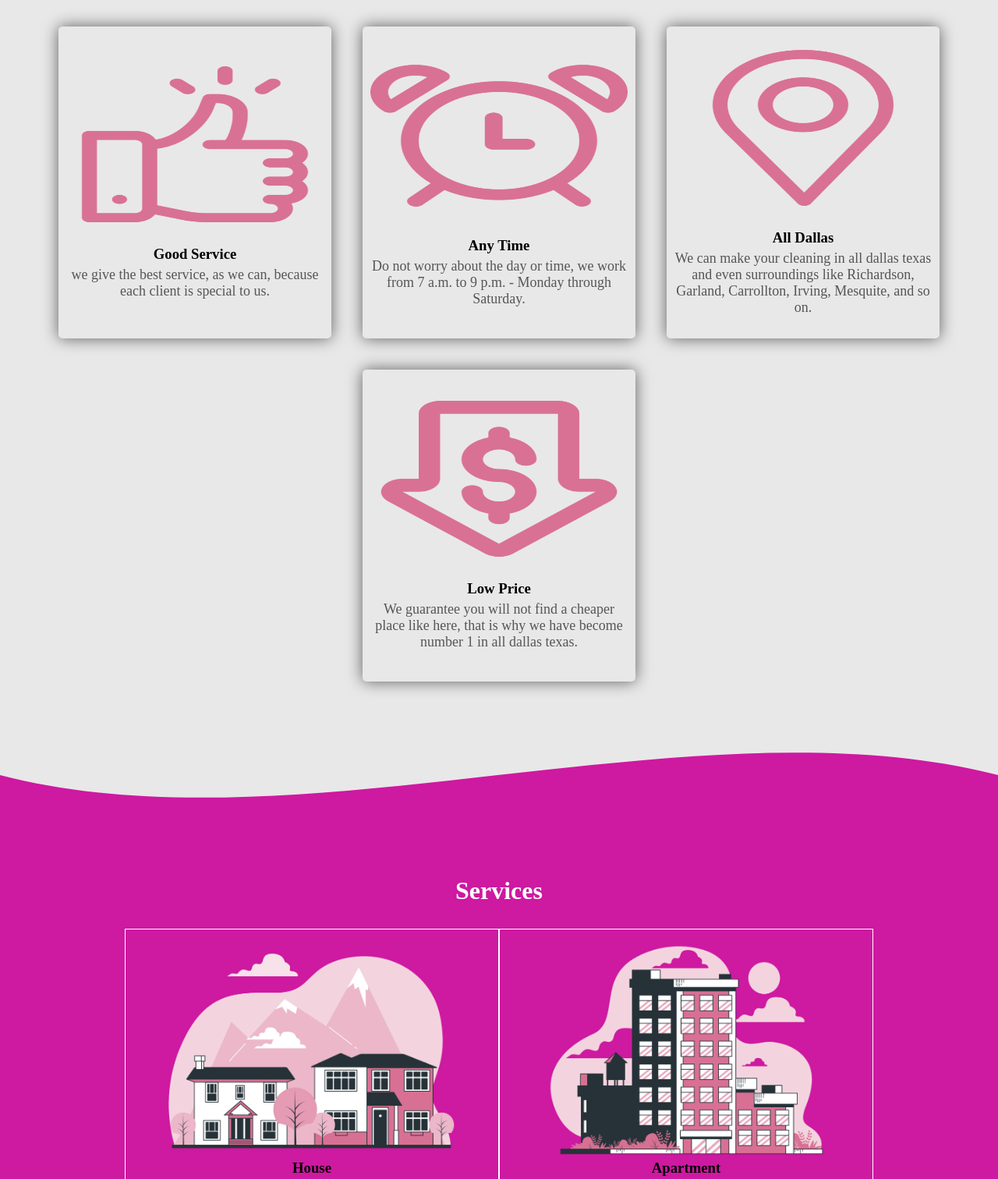
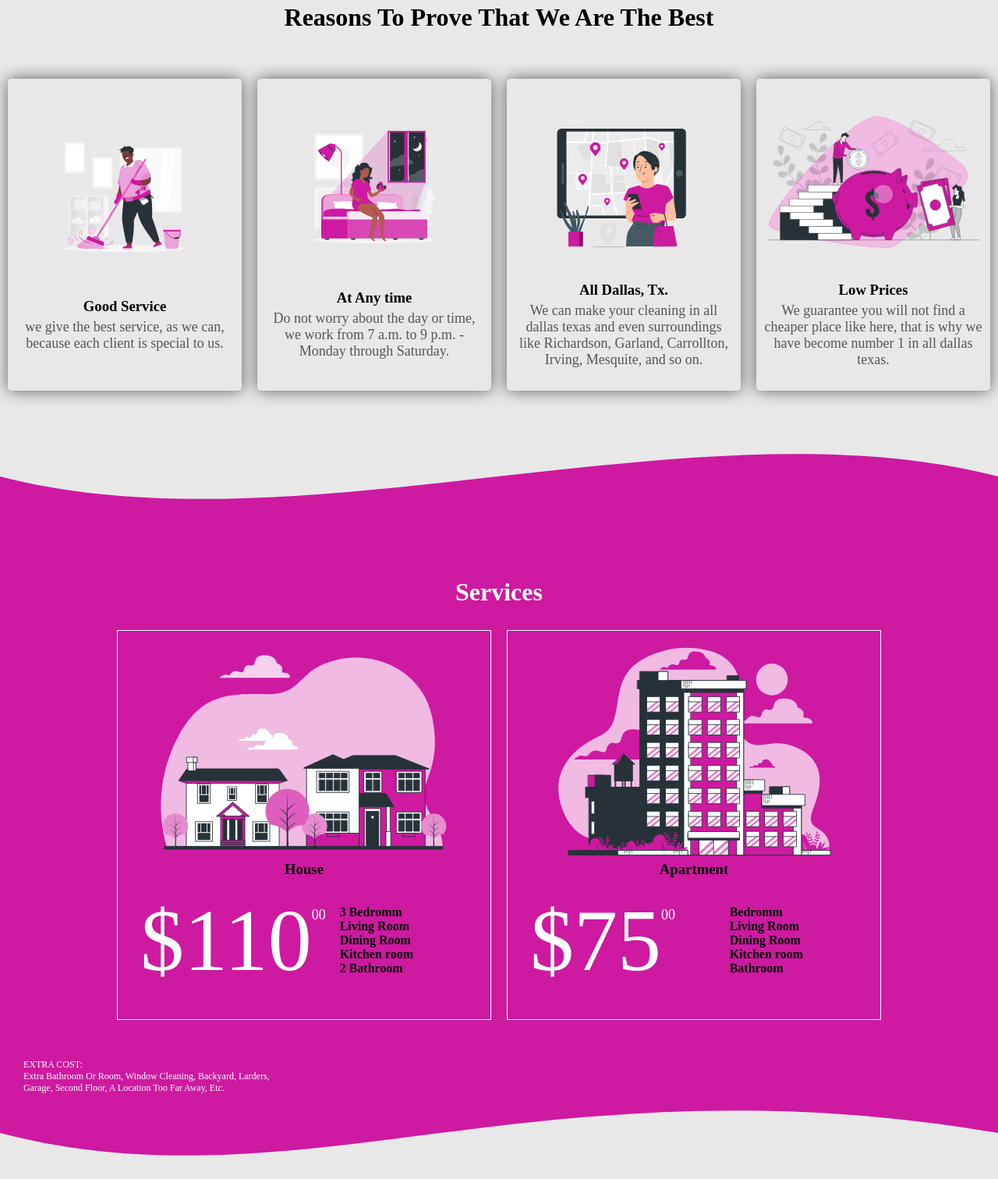
Before and after one commit to rdpaulgarcia28/veronicahousecleaning, a plain HTML site: page index.html in a window 1280 px wide. Shown: the part 836-2348 px from the top of the page at 78% size. Drawn offline with Linux system fonts and the light colour scheme.

Commit message:
23-03-2022

```diff
--- a/css/style.css
+++ b/css/style.css
@@ -16,7 +16,7 @@
     --hero__button__Font:"Oswald-Bold";
     --hero__button__colorFont: white;
     --hero__button__backgroundColor: rgb(98, 0, 155) ;
-    --backgroundColor: rgb(206, 25, 161);
+    --backgroundColor: #ce19a1;
 }
 .hero{
     width: 100%;
@@ -101,6 +101,12 @@
     object-fit: cover;
 }
 /********************************************************/
+.sers{}
+.sers_titule{
+    text-align: center;
+    margin-top: 40px;
+    font-size: 2rem;
+}
 .boxCards{
     width: 100%;
     height: 100%;
@@ -111,13 +117,13 @@
     flex-wrap: wrap;
 }
 .boxCards__card{
-    width: 350px;
+    width: 300px;
     height: 400px;
     display: flex;
     flex-direction: column;
     justify-content: center;
     align-items: center;
-    margin: 20px;
+    margin: 10px;
     padding: 0 10px;
     border-radius: 5px;
 }
@@ -170,7 +176,7 @@
     display: flex;
     flex-direction: column;
     align-items: center;
-    margin-bottom: 50px;
+    margin:0 10px 50px 10px;
     border: solid white 1px;
     padding: 20px;
 }
@@ -226,7 +232,10 @@
         width: 40%;
     }
 }
-@media(max-width:1000px){
+@media(max-width:1024px){
+    .boxCards__card{
+        width: 330px;
+    }
     .img__center{
         display: none;
     }
--- a/index.html
+++ b/index.html
@@ -72,34 +72,35 @@
         </section>
     </header>
     <main>
-        <section>
+        <section class="sers">
+            <h2 class="sers_titule">Reasons To Prove That We Are The Best</h2>
             <div class="boxCards">
                 <div class="boxCards__card shadow">
                     <div class="card__imgBox">
-                        <img src="img/png/good_service.png" alt="">
+                        <img src="img/png/Obsessive-compulsive-disorder-rafiki.svg" alt="">
                     </div>
                     <h3 class="card__titule">Good Service</h3>
                     <p class="card__text">we give the best service, as we can, because each client is special to us.</p>
                 </div>
                 <div class="boxCards__card shadow">
                     <div class="card__imgBox">
-                        <img src="img/png/any_time.png" alt="">
+                        <img src="img/png/Insomnia-rafiki.svg" alt="">
                     </div>
-                    <h3 class="card__titule">Any Time</h3>
+                    <h3 class="card__titule">At Any time</h3>
                     <p class="card__text">Do not worry about the day or time, we work from 7 a.m. to 9 p.m. - Monday through Saturday.</p>
                 </div>
                 <div class="boxCards__card shadow">
                     <div class="card__imgBox">
-                        <img src="img/png/map.png" alt="">
+                        <img src="img/png/Location-search-pana.svg" alt="">
                     </div>
-                    <h3 class="card__titule">All Dallas</h3>
+                    <h3 class="card__titule">All Dallas, Tx.</h3>
                     <p class="card__text">We can make your cleaning in all dallas texas and even surroundings like Richardson, Garland, Carrollton, Irving, Mesquite, and so on.</p>
                 </div>
                 <div class="boxCards__card shadow">
                     <div class="card__imgBox">
-                        <img src="img/png/low_price.png" alt="">
+                        <img src="img/png/Money-income-bro.svg" alt="">
                     </div>
-                    <h3 class="card__titule">Low Price</h3>
+                    <h3 class="card__titule">Low Prices</h3>
                     <p class="card__text">We guarantee you will not find a cheaper place like here, that is why we have become number 1 in all dallas texas.</p>
                 </div>
             </div>
@@ -112,7 +113,7 @@
             <div class="cardPrice__container">
                 <div class="cardPrice">
                     <div class="cardPrice__boxImg">
-                        <img class="cardPrice__boxImg--img" src="img/png/Houses-bro.png" alt="">
+                        <img class="cardPrice__boxImg--img" src="img/png/Houses-bro.svg" alt="">
                     </div>
                     <h3 class="cardPrice__titule">House</h3>
                     <div class="cardPrice__description">
@@ -130,7 +131,7 @@
                 </div>
                 <div class="cardPrice">
                     <div class="cardPrice__boxImg">
-                        <img class="cardPrice__boxImg--img" src="img/png/Building-bro.png" alt="">
+                        <img class="cardPrice__boxImg--img" src="img/png/Building-bro.svg" alt="">
                     </div>
                     <h3 class="cardPrice__titule">Apartment</h3>
                     <div class="cardPrice__description">
```
Also changed, not shown: Nuevo documento de texto.txt (renamed from img/Nuevo documento de texto.txt), img/plantilla__hero.png (renamed from plantilla__hero.png), img/png/Building-bro.png (deleted), img/png/Building-bro.svg (added), img/png/Houses-bro.png (deleted), img/png/Houses-bro.svg (added), img/png/Insomnia-rafiki.svg (added), img/png/Location-search-pana.svg (added), img/png/Money-income-bro.svg (added), img/png/Obsessive-compulsive-disorder-rafiki.svg (added), img/png/any_time.png (deleted), img/png/good_service.png (deleted), img/png/low_price.png (deleted), img/png/map.png (deleted).
